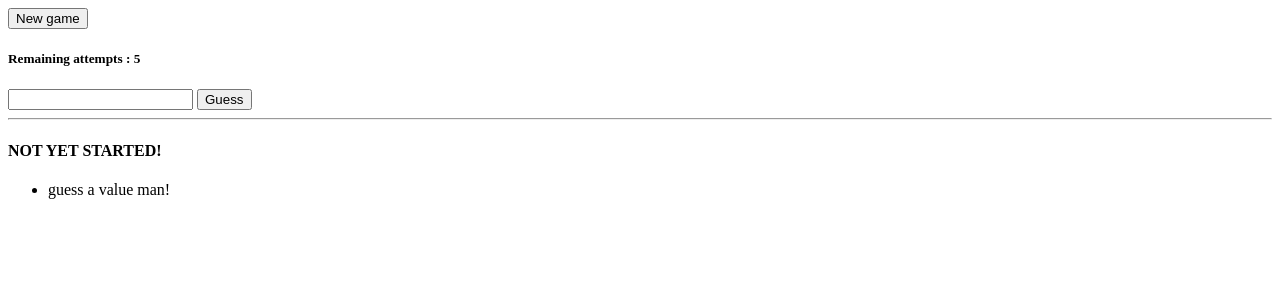
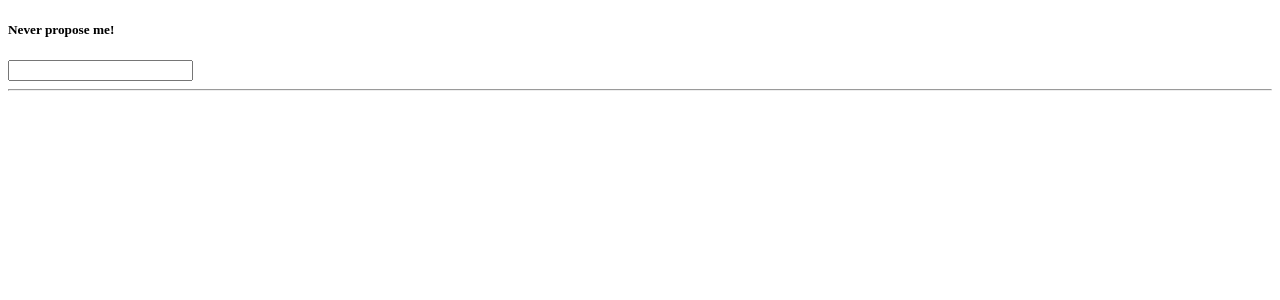
Before and after one commit to stowrt/guess-a-number-svelte, a Svelte app: page / in a window 1280 px wide. Shown: the top 300 px of the page. Built offline with nearby package versions, Linux system fonts and the light colour scheme; the HTML template or start-up script is replaced by a standard one.

Commit message:
:art: Add love hate relationship - svelte app

```diff
--- /dev/null
+++ b/src/love-hate.svelte
@@ -0,0 +1,21 @@
+<script>
+	let sentence = "";
+</script>
+<h5>
+	Never propose me!
+</h5>
+<input type="text" bind:value={sentence}/>
+<hr/>
+{#each sentence.split(" ") as value}
+	{#if value.includes("love")}
+		<strike>
+			{value}
+		</strike> ❌ - better hate me!
+  {:else if value.toLowerCase() === "hate"}
+		<strong> {value} ✅</strong>
+	{:else}
+		<p>
+			{value}
+		</p>
+	{/if}
+{/each}
--- a/src/main.js
+++ b/src/main.js
@@ -1,4 +1,4 @@
-import App from "./App.svelte";
+import App from "./love-hate.svelte";
 
 const app = new App({
   target: document.body,
```
